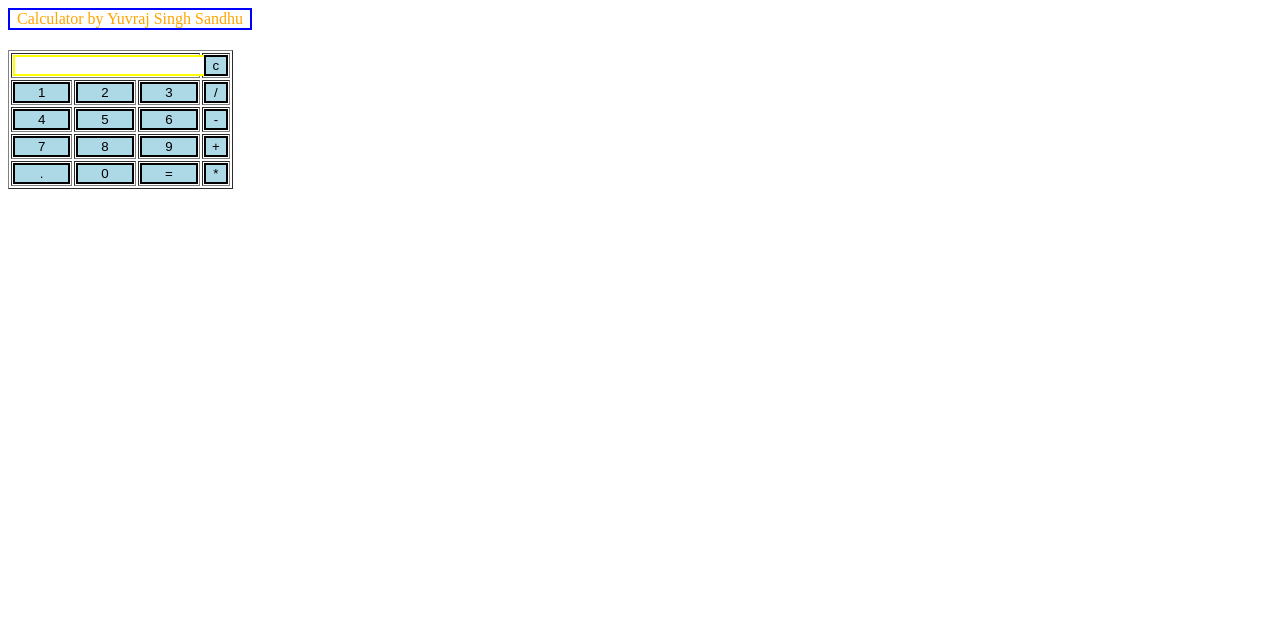
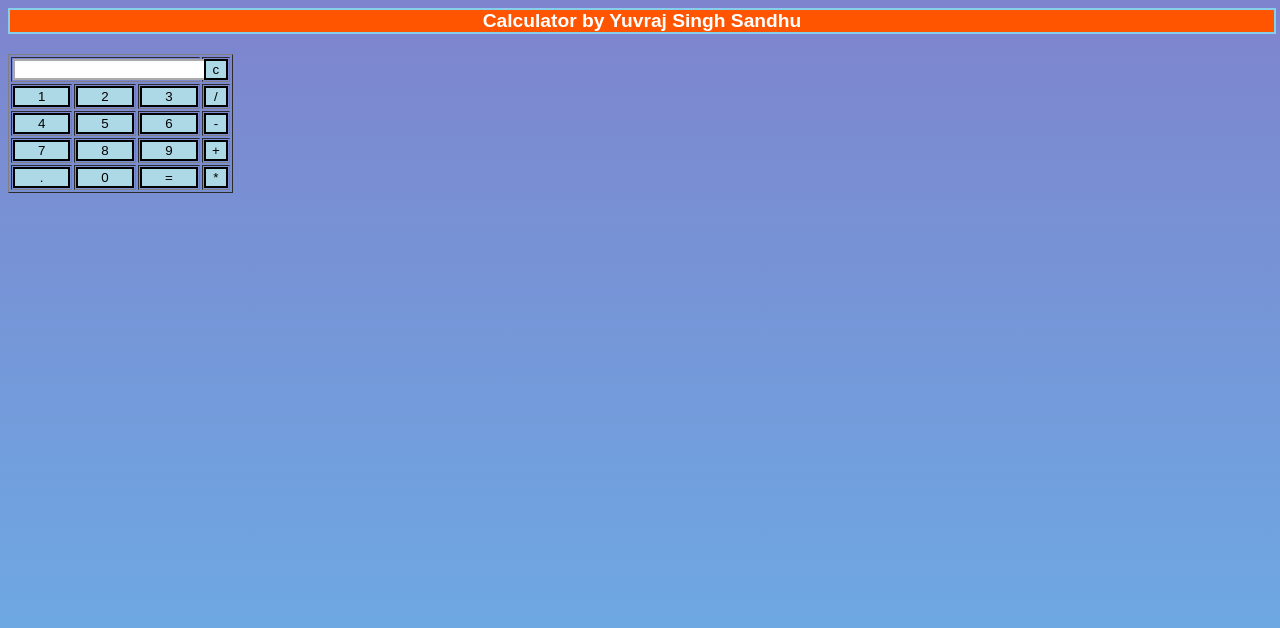
Before and after one commit to yuvrajsinghsandhu/Calculater, a plain HTML site: page index.html in a window 1280 px wide. Drawn offline with Linux system fonts and the light colour scheme.

Commit message:
Added background-css

```diff
--- a/style.css
+++ b/style.css
@@ -1,9 +1,22 @@
+body{
+
+    background:-webkit-linear-gradient(#7E84CE, #69B2E8);
+    background:-moz-linear-gradient(#7E84CE, #69B2E8);
+    background:-o-linear-gradient(#7E84CE, #69B2E8);
+    background:linear-gradient(#7E84CE, #69B2E8);
+    background-attachment:fixed;
+    font-weight:700;
+    font-family:sans-serif;
+}
+
 .title{
     margin-bottom: 20px;
     text-align:center;
-    width: 240px;
-    color:orange;
-    border: solid blue 2px;
+    width: 100%;
+    background:#ff5500;
+    color:#ffffff;
+    border: solid skyblue 2px;
+    font-size:1.2em;
 }
 input[type="button"]{
     background-color:lightblue;
@@ -13,6 +26,6 @@ input[type="button"]{
 }
 input[type="text"] {
     background-color:white;
-    border: solid yellow 2px;
+    border: solid #00000055 2px;
     width:100% ;
 }
```
